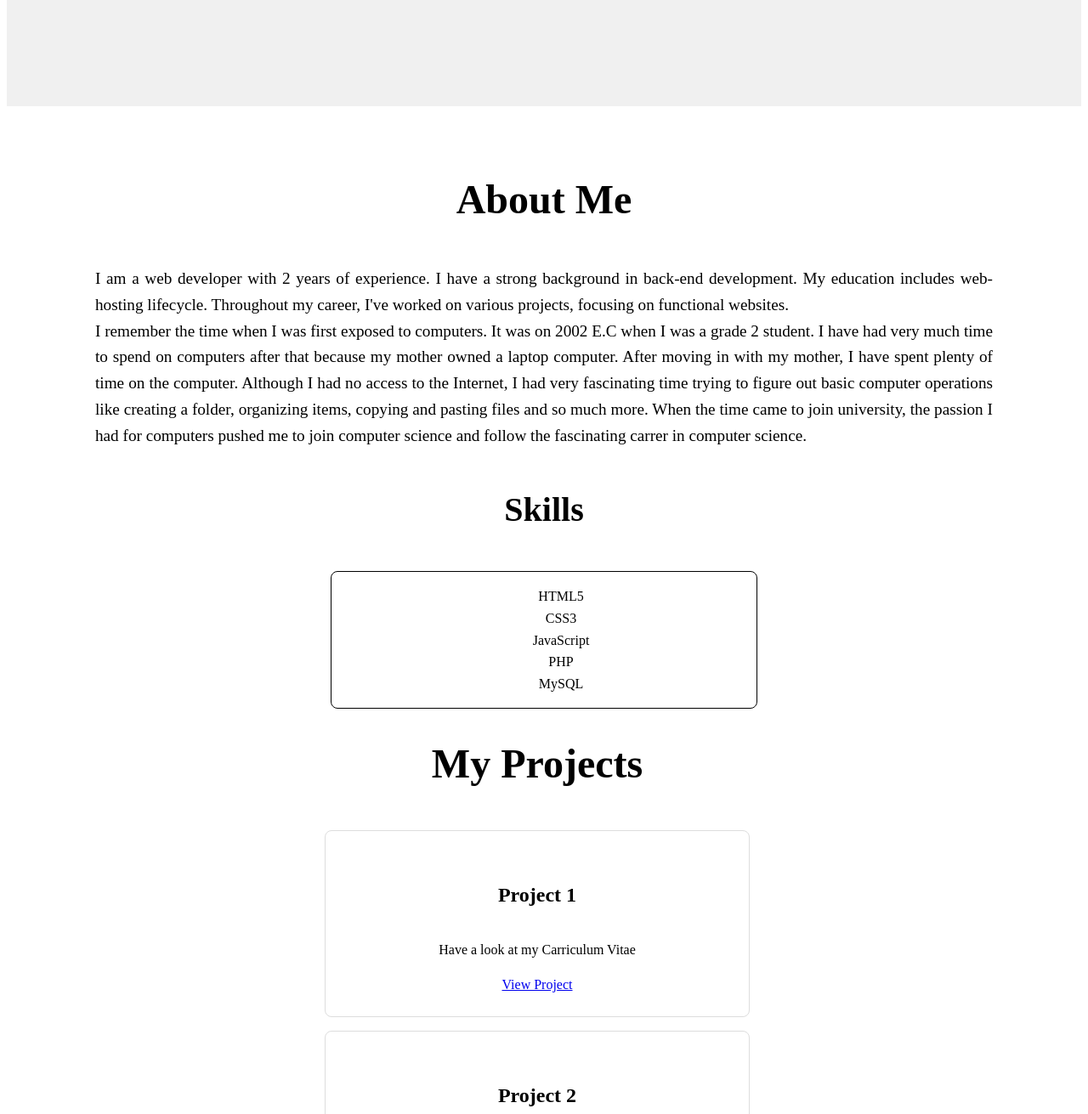
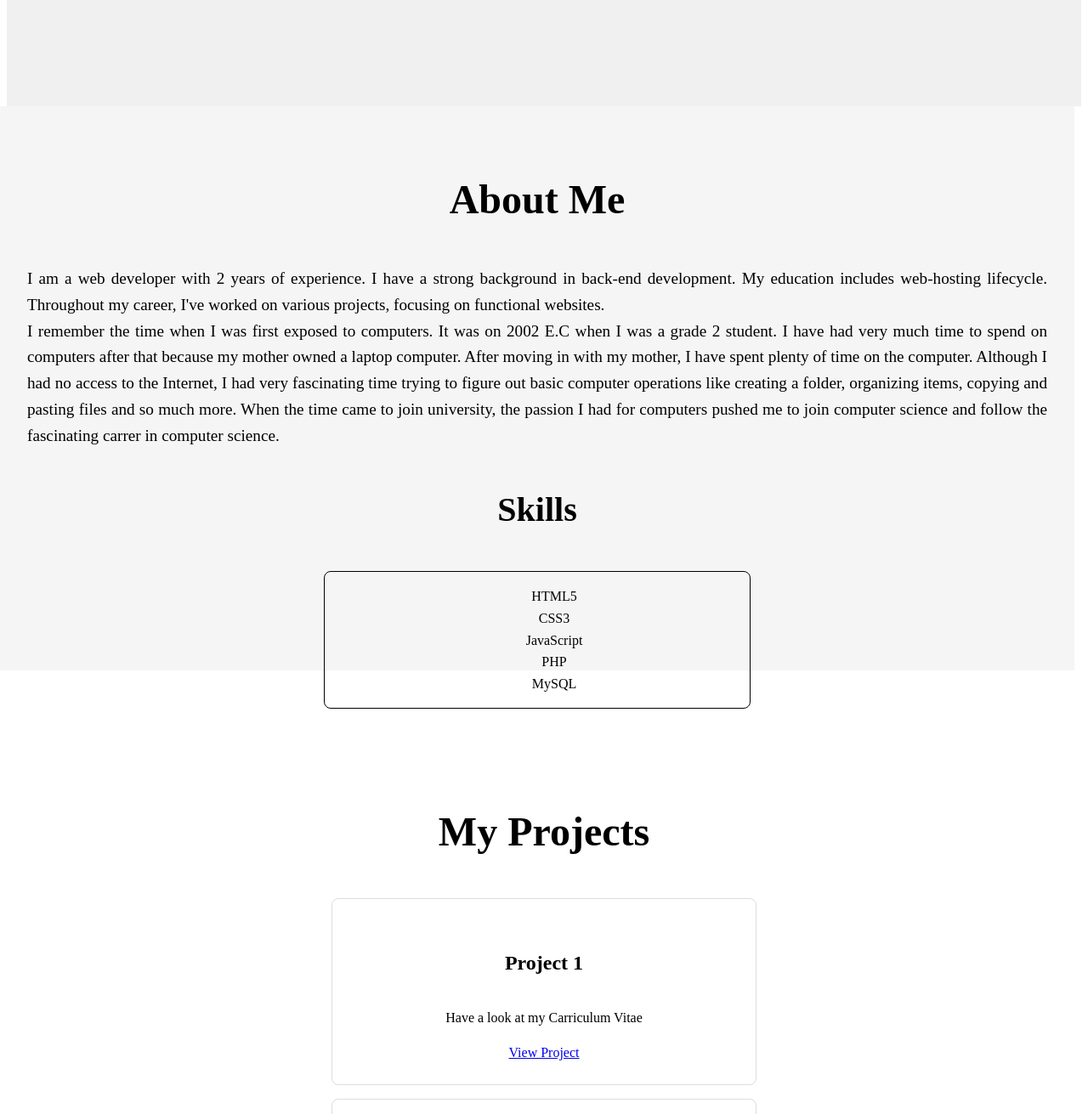
Before and after one commit to Kira-Legacy/Personal-Portfolio-Website, a plain HTML site: page index.html in a window 1280 px wide. Shown: the part 640-1951 px from the top of the page at 85% size. Drawn offline with Linux system fonts and the light colour scheme.

Commit message:
Update style.css

```diff
--- a/style.css
+++ b/style.css
@@ -76,8 +76,11 @@ section {
 }
 
 .about {
-    margin: 0 5rem;
+    margin: 0 0;
+    background-color: #f5f5f5;
+    width: 100%;
 }
+
 
 .about .description {
     font-size: 1.2rem;
@@ -100,7 +103,6 @@ section {
 
 .about ul {
     list-style: none;
-
 }
 
 .about ul li {
@@ -115,7 +117,7 @@ section {
 }
 
 .projects {
-    margin: 0;
+    margin-top: 5rem;
 }
 
 .projects .project-grid {
@@ -194,5 +196,6 @@ footer {
 
     .projects .project-grid {
         grid-template-columns: 1fr;
+        /* Single column on smaller screens */
     }
 }
```
